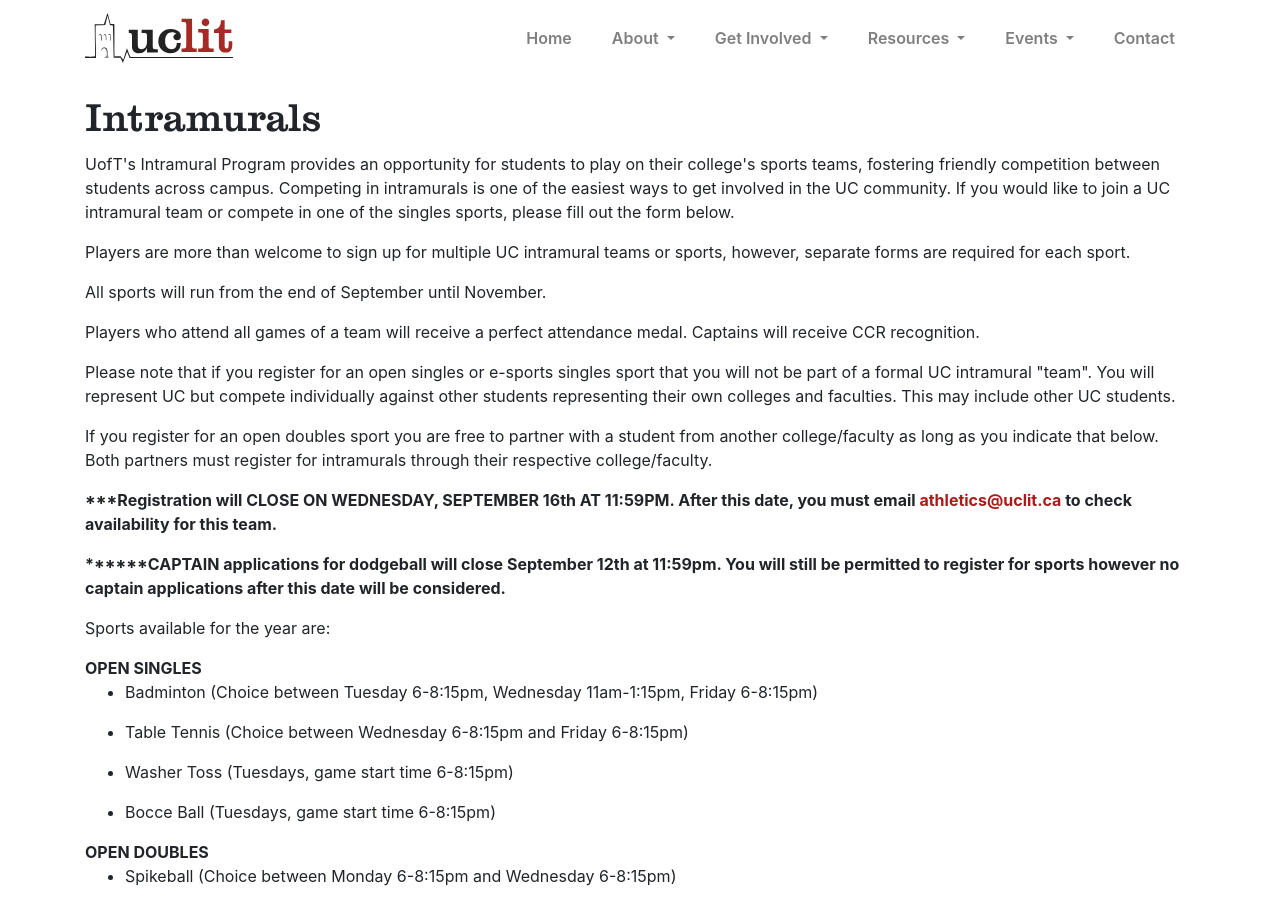
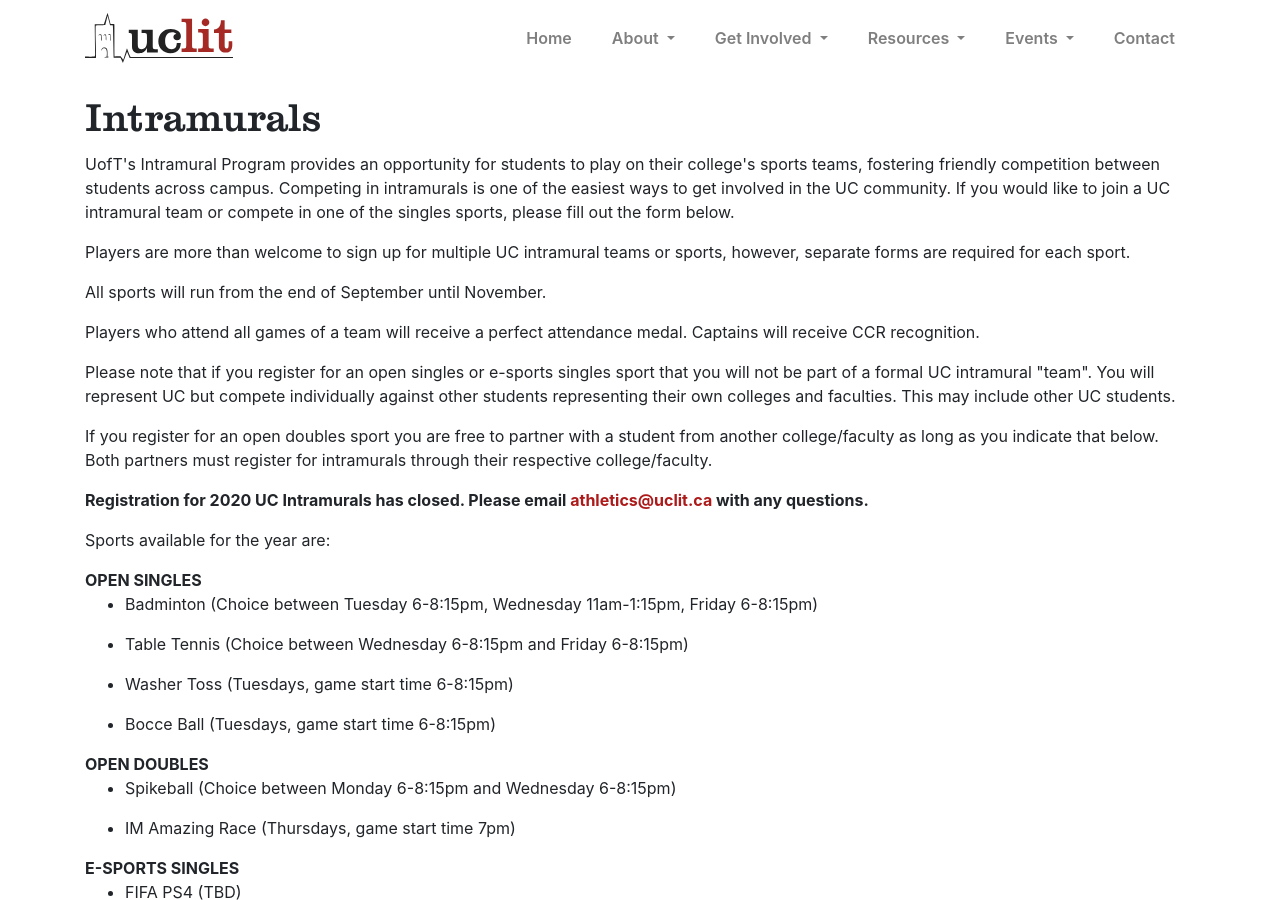
Before and after one commit to uclit-webmaster/uclit-site, a Jekyll site: the page built from get-involved/intramurals.html, in a window 1280 px wide and 900 px high. Built offline with Jekyll 4.4.1, drawn with Linux system fonts in a browser that asks for light colours; nearby versions of some CDN libraries.

Commit message:
Update intramurals.yml

```diff
--- a/_data/intramurals.yml
+++ b/_data/intramurals.yml
@@ -35,8 +35,8 @@ text: |
 
   <p>If you register for an open doubles sport you are free to partner with a student from another college/faculty as long as you indicate that below. Both partners must register for intramurals through their respective college/faculty.</p>
 
-  <p><strong> ***Registration will CLOSE ON WEDNESDAY, SEPTEMBER 16th AT 11:59PM. After this date, you must email <a href="mailto:athletics@uclit.ca">athletics@uclit.ca</a> to check availability for this team.</strong></p>
-  <p><strong> ******CAPTAIN applications for dodgeball will close September 12th at 11:59pm. You will still be permitted to register for sports however no captain applications after this date will be considered.</strong></p>
+  <p><strong> Registration for 2020 UC Intramurals has closed. Please email <a href="mailto:athletics@uclit.ca">athletics@uclit.ca</a> with any questions. </strong></p>
+
 
     <p>Sports available for the year are:</p>
   <p class="mb-0"><strong>OPEN SINGLES</strong></p>
```
